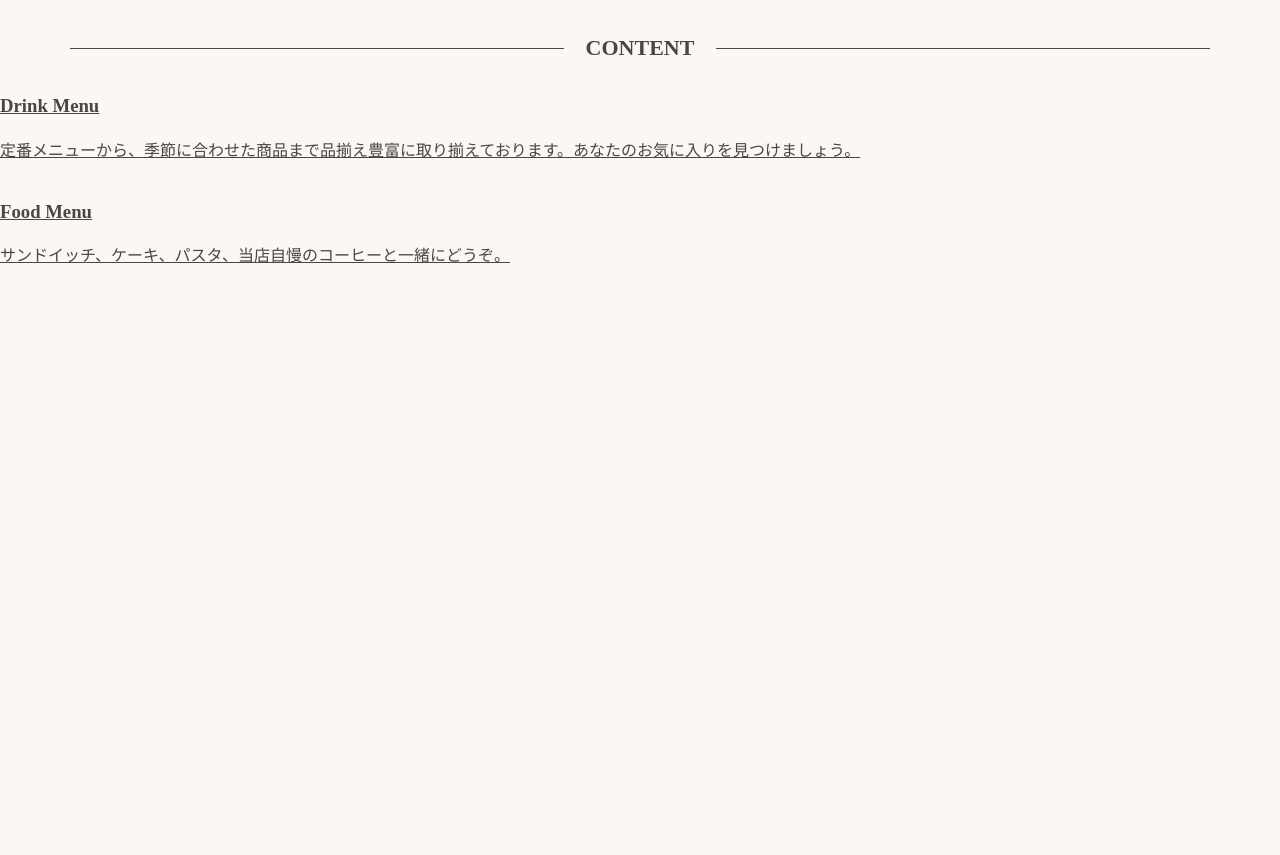
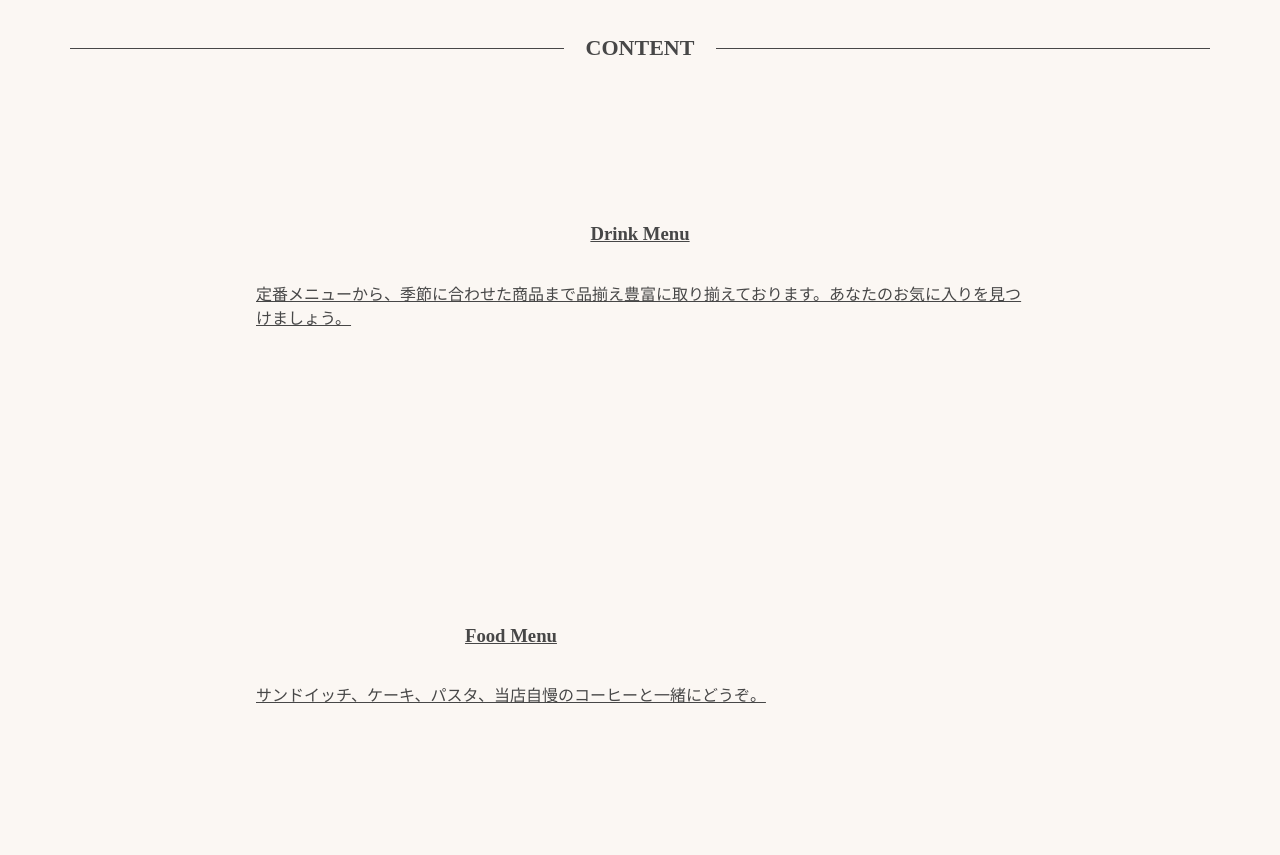
Before and after one commit to skikuchi7329/CafeHomepage, a plain HTML site: page dist/index.html in a window 1280 px wide. Shown: the part 833-1688 px from the top of the page. Before the commit the page ends 1157 px from the top, so only its background shows below. Drawn offline with Linux system fonts and the light colour scheme.

Commit message:
style overlayPanel

```diff
--- a/dist/index.html
+++ b/dist/index.html
@@ -74,13 +74,13 @@
   <section class="Section">
     <h2 class="sectionLabel l-column">Content</h2>
     <div class="l-row">
-      <a href="#" class="overlayPanel">
+      <a href="#" class="OverlayPanel">
         <h3 class="OverlayPanel__head">Drink Menu</h3>
         <p class="OverlayPanel__body">
           定番メニューから、季節に合わせた商品まで品揃え豊富に取り揃えております。あなたのお気に入りを見つけましょう。
         </p>
       </a>
-      <a href="#" class="overlayPanel">
+      <a href="#" class="OverlayPanel">
         <h3 class="OverlayPanel__head">Food Menu</h3>
         <p class="OverlayPanel__body">
           サンドイッチ、ケーキ、パスタ、当店自慢のコーヒーと一緒にどうぞ。
--- a/src/scss/components/_overlayPanel.scss
+++ b/src/scss/components/_overlayPanel.scss
@@ -0,0 +1,7 @@
+.OverlayPanel {
+  display: flex;
+  flex-direction: column;
+  justify-content: center;
+  align-items: center;
+  padding: 10% 20%;
+}
```
Also changed, not shown: dist/css/main.css, dist/css/main.min.css.
